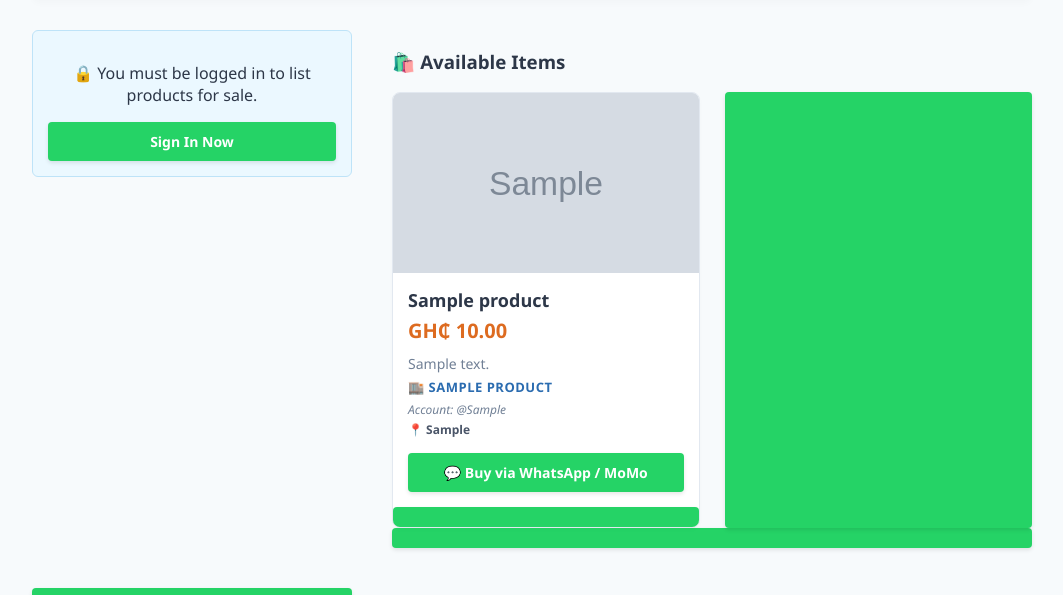
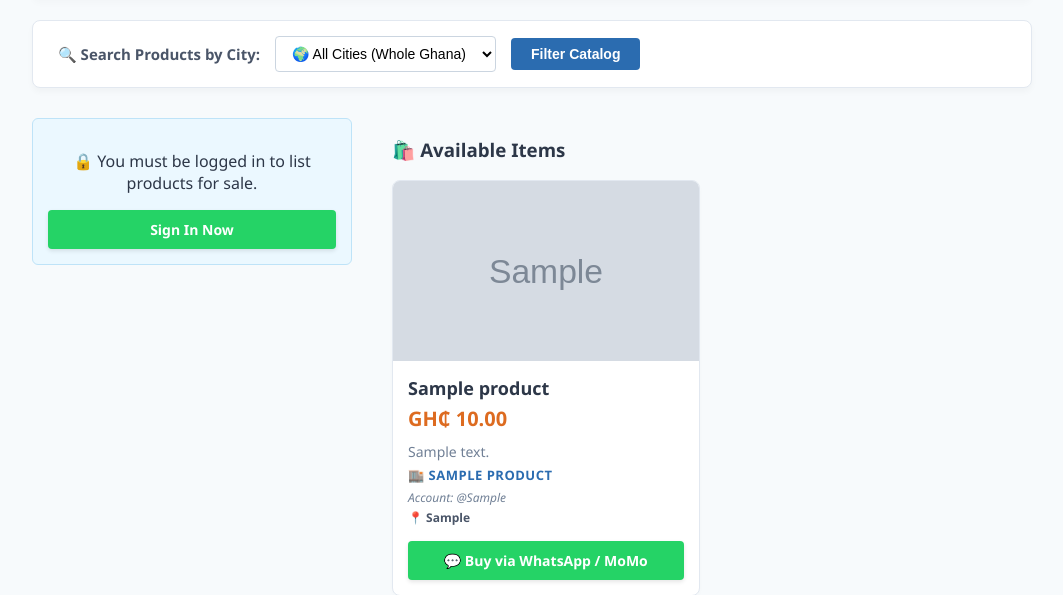
Before and after one commit to iRish-wINe/USER, a Flask app: page / in a window 1280 px wide. Shown: the part 103-698 px from the top of the page, without its empty margins (108-1171 px from the left). Run offline with Flask 3, Linux system fonts and the light colour scheme; tables that the repository leaves empty hold one stand-in row (values such as "Sample post"); grey boxes marked "Sample" are stand-in pictures.

Commit message:
Integrated custom search filters to sort product catalogs by local city parameters

```diff
--- a/Desktop/micro_marketplace/app.py
+++ b/Desktop/micro_marketplace/app.py
@@ -10,12 +10,10 @@ app.secret_key = "commercial_marketplace_super_secret_token"
 UPLOAD_FOLDER = os.path.join("static", "uploads")
 app.config["UPLOAD_FOLDER"] = UPLOAD_FOLDER
 
-# --- ENTERPRISE DATABASE SCHEMA ---
+# --- SECURE DATABASE ENGINE ---
 def init_db():
     conn = sqlite3.connect("marketplace.db", timeout=20)
     cursor = conn.cursor()
-
-    # UPGRADED: Users table now tracks corporate business names and account hierarchies
     cursor.execute("""
         CREATE TABLE IF NOT EXISTS users (
             id INTEGER PRIMARY KEY AUTOINCREMENT,
@@ -72,7 +70,6 @@ def home():
             filename = secure_filename(file.filename)
             file.save(os.path.join(app.config["UPLOAD_FOLDER"], filename))
 
-            # Identify if product listing belongs to an individual or a registered company account
             b_label = session.get("company_name") if session.get("company_name") else "Individual Vendor"
 
             query_db(
@@ -81,8 +78,18 @@ def home():
             )
             return redirect(url_for("home"))
 
-    all_products = query_db("SELECT * FROM products ORDER BY id DESC")
-    return render_template("index.html", products=all_products)
+    # UPGRADED SEARCH FILTER PORTAL: Intercept parameter checks coming from the browser search box
+    selected_filter = request.args.get("filter_location")
+
+    if selected_filter and selected_filter != "All":
+        # Target only item rows matching the specific location parameter selector
+        all_products = query_db("SELECT * FROM products WHERE location = ? ORDER BY id DESC", (selected_filter,))
+    else:
+        # Default fallback view state: Pull the entire national product pipeline catalog
+        all_products = query_db("SELECT * FROM products ORDER BY id DESC")
+        selected_filter = "All"
+
+    return render_template("index.html", products=all_products, active_filter=selected_filter)
 
 @app.route("/login", methods=["GET", "POST"])
 def login():
@@ -97,7 +104,6 @@ def login():
             if check_password_hash(user["password_hash"], password):
                 session["username"] = user["username"]
                 session["email"] = user["email"]
-                # Save corporate tag inside memory cache tracking rows
                 session["company_name"] = user["company_name"]
                 return redirect(url_for("home"))
 
@@ -113,7 +119,6 @@ def register():
         seller_type = request.form.get("seller_type")
         company_name = request.form.get("company_name")
 
-        # If they registered as an individual vendor, ensure company_name defaults cleanly to None
         if seller_type == "Individual":
             company_name = None
 
--- a/Desktop/micro_marketplace/templates/index.html
+++ b/Desktop/micro_marketplace/templates/index.html
@@ -5,16 +5,23 @@
     <style>
         body { font-family: 'Segoe UI', Tahoma, Geneva, Verdana, sans-serif; padding: 40px; background-color: #f7fafc; color: #2d3748; margin: 0; }
         .container { max-width: 1000px; margin: 0 auto; }
-        .navbar { display: flex; justify-content: space-between; align-items: center; background-color: white; padding: 15px 30px; border-radius: 8px; box-shadow: 0 4px 6px rgba(0,0,0,0.02); margin-bottom: 30px; }
+        .navbar { display: flex; justify-content: space-between; align-items: center; background-color: white; padding: 15px 30px; border-radius: 8px; box-shadow: 0 4px 6px rgba(0,0,0,0.02); margin-bottom: 20px; }
         .nav-links a { margin-left: 15px; text-decoration: none; color: #2b6cb0; font-weight: bold; }
         .nav-links a.logout { color: #e53e3e; }
         .auth-box { background-color: #ebf8ff; border: 1px solid #bee3f8; padding: 15px; border-radius: 6px; margin-bottom: 20px; text-align: center; }
+
+        /* UPGRADED: Location Filter Bar Component */
+        .filter-bar { background-color: white; padding: 15px 25px; border-radius: 8px; box-shadow: 0 4px 6px rgba(0,0,0,0.03); margin-bottom: 30px; display: flex; align-items: center; gap: 15px; border: 1px solid #e2e8f0; }
+        .filter-bar select { width: auto; max-width: 250px; margin-bottom: 0; padding: 8px 12px; border: 1px solid #cbd5e0; border-radius: 4px; background-color: #fff; font-size: 14px; }
+        .filter-btn { background-color: #2b6cb0; color: white; border: none; padding: 8px 20px; border-radius: 4px; font-weight: bold; cursor: pointer; font-size: 14px; }
+        .filter-btn:hover { background-color: #2b5c8f; }
+
         .layout { display: grid; grid-template-columns: 320px 1fr; gap: 40px; }
-        form { background-color: white; padding: 25px; border-radius: 8px; box-shadow: 0 4px 6px rgba(0,0,0,0.05); height: fit-content; margin-bottom: 20px; }
+        form.listing-form { background-color: white; padding: 25px; border-radius: 8px; box-shadow: 0 4px 6px rgba(0,0,0,0.05); height: fit-content; margin-bottom: 20px; }
         input[type="text"], input[type="number"], select, textarea, input[type="file"] { width: 100%; padding: 10px; margin-bottom: 15px; border: 1px solid #e2e8f0; border-radius: 4px; box-sizing: border-box; }
         textarea { height: 80px; resize: vertical; }
-        button { background-color: #319795; color: white; border: none; padding: 12px 20px; cursor: pointer; border-radius: 4px; font-size: 16px; width: 100%; font-weight: bold; }
-        button:hover { background-color: #2c7a7b; }
+        button.submit-btn { background-color: #319795; color: white; border: none; padding: 12px 20px; cursor: pointer; border-radius: 4px; font-size: 16px; width: 100%; font-weight: bold; }
+        button.submit-btn:hover { background-color: #2c7a7b; }
         .grid { display: grid; grid-template-columns: repeat(auto-fill, minmax(220px, 1fr)); gap: 25px; }
         .card { background-color: white; border-radius: 8px; overflow: hidden; box-shadow: 0 2px 4px rgba(0,0,0,0.02); border: 1px solid #e2e8f0; display: flex; flex-direction: column; }
         .card-img { width: 100%; height: 180px; object-fit: cover; background-color: #edf2f7; }
@@ -23,8 +30,6 @@
         .card-price { color: #dd6b20; font-size: 20px; font-weight: bold; margin-bottom: 10px; }
         .card-text { color: #718096; font-size: 14px; margin: 0 0 5px 0; flex-grow: 1; }
         .card-metadata { font-size: 12px; color: #718096; margin-bottom: 3px; font-style: italic; }
-
-        /* Corporate Store Identification Label */
         .card-brand { font-size: 13px; color: #2b6cb0; font-weight: bold; margin-bottom: 5px; text-transform: uppercase; letter-spacing: 0.5px; }
         .card-location { font-size: 12px; color: #4a5568; font-weight: bold; margin-bottom: 15px; }
         .pay-btn { background-color: #25D366; text-align: center; color: white; text-decoration: none; padding: 10px; border-radius: 4px; font-size: 14px; font-weight: bold; display: block; box-shadow: 0 2px 4px rgba(0,0,0,0.1); }
@@ -34,6 +39,7 @@
 <body>
     <div class="container">
 
+        <!-- TOP BRANDING NAVBAR -->
         <div class="navbar">
             <h2 style="margin:0;">🏪 SikaExpress Marketplace</h2>
             <div class="nav-links">
@@ -46,10 +52,29 @@
             </div>
         </div>
 
+        <!-- 🔎 NEW UPGRADED COMPONENT: Dynamic Location Search Filter Bar -->
+        <form method="GET" action="/" class="filter-bar">
+            <label style="font-weight: bold; font-size: 15px; color: #4a5568;">🔍 Search Products by City:</label>
+            <select name="filter_location">
+                <option value="All" {% if active_filter == 'All' %}selected{% endif %}>🌍 All Cities (Whole Ghana)</option>
+                <option value="Accra" {% if active_filter == 'Accra' %}selected{% endif %}>Accra</option>
+                <option value="Akim Oda" {% if active_filter == 'Akim Oda' %}selected{% endif %}>Akim Oda</option>
+                <option value="Cape Coast" {% if active_filter == 'Cape Coast' %}selected{% endif %}>Cape Coast</option>
+                <option value="Koforidua" {% if active_filter == 'Koforidua' %}selected{% endif %}>Koforidua</option>
+                <option value="Kumasi" {% if active_filter == 'Kumasi' %}selected{% endif %}>Kumasi</option>
+                <option value="Nsawam" {% if active_filter == 'Nsawam' %}selected{% endif %}>Nsawam</option>
+                <option value="Takoradi" {% if active_filter == 'Takoradi' %}selected{% endif %}>Takoradi</option>
+                <option value="Tamale" {% if active_filter == 'Tamale' %}selected{% endif %}>Tamale</option>
+                <option value="Tema" {% if active_filter == 'Tema' %}selected{% endif %}>Tema</option>
+            </select>
+            <button type="submit" class="filter-btn">Filter Catalog</button>
+        </form>
+
         <div class="layout">
+            <!-- SELL ITEM LAYER SIDEBAR -->
             <div>
                 {% if session.get('username') %}
-                    <form method="POST" action="/" enctype="multipart/form-data">
+                    <form method="POST" action="/" enctype="multipart/form-data" class="listing-form">
                         <h3>📢 List a Product</h3>
                         <label>Product Name:</label>
                         <input type="text" name="title" required>
@@ -76,7 +101,7 @@
                         <label>Product Image:</label>
                         <input type="file" name="product_image" accept="image/*" required>
 
-                        <button type="submit">Publish Listing</button>
+                        <button type="submit" class="submit-btn">Publish Listing</button>
                     </form>
                 {% else %}
                     <div class="auth-box">
@@ -86,6 +111,7 @@
                 {% endif %}
             </div>
 
+            <!-- BUY ITEMS MATRIX GRID -->
             <div>
                 <h3>🛍️ Available Items</h3>
                 <div class="grid">
@@ -97,17 +123,20 @@
                                 <div class="card-price">GH₵ {{ "%.2f"|format(product.price) }}</div>
                                 <p class="card-text">{{ product.description }}</p>
 
-                                <!-- Enterprise Corporate Identification Badge Layout -->
                                 <div class="card-brand">🏬 {{ product.business_label }}</div>
-
                                 <div class="card-metadata">Account: @{{ product.seller }}</div>
                                 <div class="card-location">📍 {{ product.location }}</div>
 
                                 <a href="whatsapp://send?phone=233558272972&text=Hello,%20I%20want%20to%20buy%20your%20product%20on%20SikaExpress."
                                    class="pay-btn">
                                     💬 Buy via WhatsApp / MoMo
-                                </button>
+                                </a>
                             </div>
+                        </div>
+                    {% else %}
+                        <!-- Visual state fallback notice logic container trigger -->
+                        <div style="grid-column: 1/-1; padding: 40px; text-align: center; background-color: white; border-radius: 8px; border: 1px dashed #cbd5e0; color: #718096;">
+                            📭 No products currently available for sale in this specific city.
                         </div>
                     {% endfor %}
                 </div>
```
